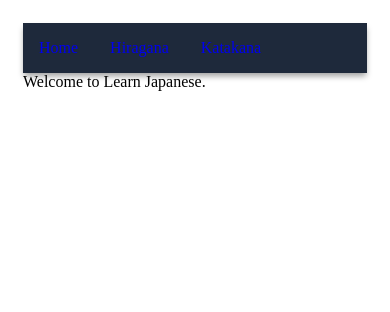
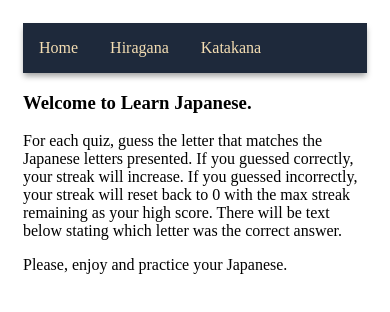
Before and after one commit to lorihenderson/learn-japanese, a React (Vite) app: page / in a window 390 px wide. Shown: the top 312 px of the page. Built offline with nearby package versions, Linux system fonts and the light colour scheme.

Commit message:
Adds responsive web designs for mobile and tablet users, easy readability

```diff
--- a/src/App.jsx
+++ b/src/App.jsx
@@ -12,13 +12,13 @@ function App() {
 		<div className="App">
 			<nav>
 				<ul>
-					<li>
+					<li className='home-li'>
 						<Link to="/">Home</Link>
 					</li>
-					<li>
+					<li className='hiragana-li'>
 						<Link to="hiragana">Hiragana</Link>
 					</li>
-					<li>
+					<li className='katakana-li'>
 						<Link to="katakana">Katakana</Link>
 					</li>
 				</ul>
--- a/src/components/Home.jsx
+++ b/src/components/Home.jsx
@@ -3,7 +3,13 @@ import React from 'react'
 function Home() {
   return (
     <div>
-        Welcome to Learn Japanese.
+       <h3> Welcome to Learn Japanese. </h3>
+        <p>
+            For each quiz, guess the letter that matches the Japanese letters presented.  If you guessed correctly, your streak will increase.  If you guessed incorrectly, your streak will reset back to 0 with the max streak remaining as your high score.  There will be text below stating which letter was the correct answer.
+        </p>
+        <p>
+            Please, enjoy and practice your Japanese.
+        </p>
     </div>
   )
 }
--- a/src/index.css
+++ b/src/index.css
@@ -7,6 +7,11 @@
 a:hover {
     background-color: #b6f21e;
     color: black;
+}
+
+a {
+    background-color: rgb(30, 41, 59);
+    color: wheat;
 }
 
 nav, nav:visited {
@@ -32,7 +37,7 @@ nav a {
 .Hiragana, .Katakana {
     min-height: 100vh;
     background-color: rgb(30, 41, 59);
-    color: rgb(255, 255, 255);
+    color: wheat;
     text-align: center;
 }
 
```
